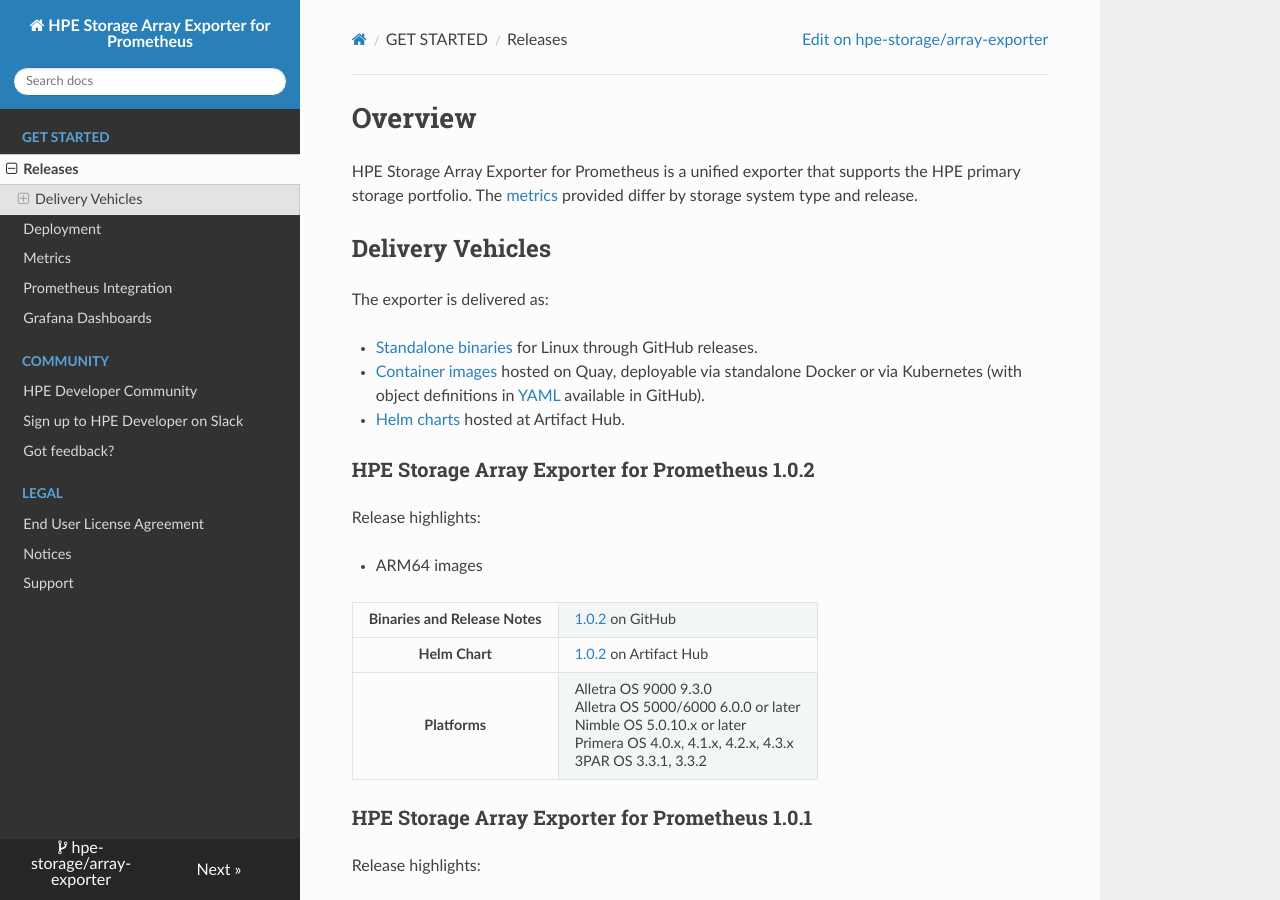
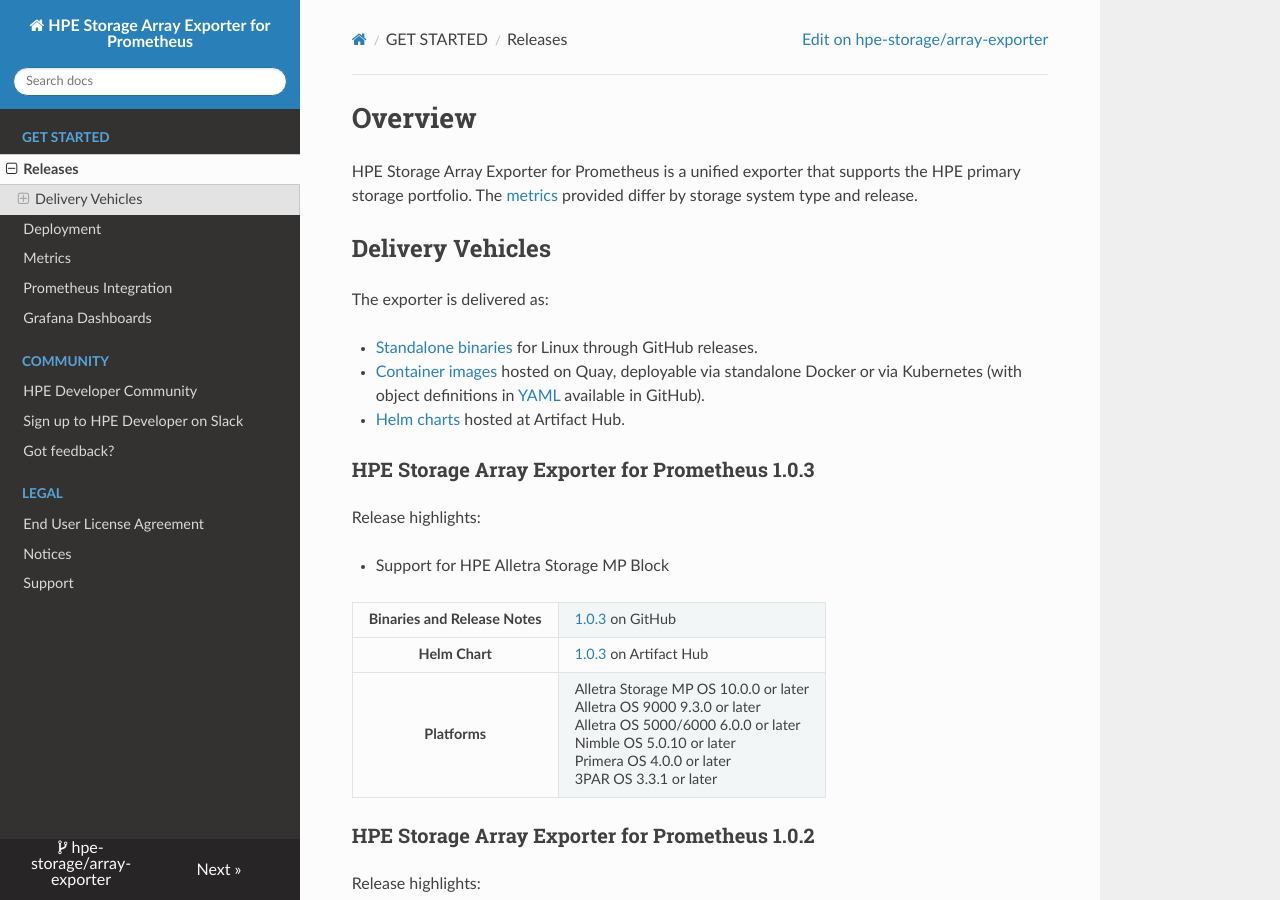
Before and after one commit to hpe-storage/array-exporter, an MkDocs documentation site: the page built from docs/releases/index.md, in a window 1280 px wide and 900 px high. Built offline with MkDocs 1.6.1, drawn with Linux system fonts in a browser that asks for light colours; nearby versions of some CDN libraries.

Commit message:
v1.0.3
Signed-off-by: Michael Mattsson <michael.mattsson@gmail.com>

```diff
--- a/docs/releases/index.md
+++ b/docs/releases/index.md
@@ -9,6 +9,38 @@
 - [Standalone binaries](https://github.com/hpe-storage/array-exporter/releases) for Linux through GitHub releases.
 - [Container images](https://quay.io/repository/hpestorage/array-exporter) hosted on Quay, deployable via standalone Docker or via Kubernetes (with object definitions in [YAML](https://github.com/hpe-storage/co-deployments/tree/master/yaml/array-exporter) available in GitHub).
 - [Helm charts](https://artifacthub.io/packages/helm/hpe-storage/hpe-array-exporter/) hosted at Artifact Hub.
+
+### HPE Storage Array Exporter for Prometheus 1.0.3
+
+Release highlights:
+
+- Support for HPE Alletra Storage MP Block
+
+<table>
+ <tr>
+   <th>Binaries and Release Notes</th>
+   <td>
+    <a href="https://github.com/hpe-storage/array-exporter/releases/tag/v1.0.3">1.0.3</a> on GitHub
+   </td>
+ </tr>
+ <tr>
+   <th>Helm Chart</th>
+   <td>
+    <a href="https://artifacthub.io/packages/helm/hpe-storage/hpe-array-exporter/1.0.3">1.0.3</a> on Artifact Hub
+   </td>
+ </tr>
+ <tr>
+   <th>Platforms</th>
+   <td>
+     Alletra Storage MP OS 10.0.0 or later<br />
+     Alletra OS 9000 9.3.0 or later<br />
+     Alletra OS 5000/6000 6.0.0 or later<br />
+     Nimble OS 5.0.10 or later<br />
+     Primera OS 4.0.0 or later<br />
+     3PAR OS 3.3.1 or later
+   </td>
+ </tr>
+</table>
 
 ### HPE Storage Array Exporter for Prometheus 1.0.2
 
--- a/mkdocs.yml
+++ b/mkdocs.yml
@@ -33,7 +33,7 @@
     - 'Grafana Dashboards': grafana/index.md
   - COMMUNITY:
     - 'HPE Developer Community': 'https://developer.hpe.com'
-    - 'Sign up to HPE Developer on Slack': 'https://slack.hpedev.io'
+    - 'Sign up to HPE Developer on Slack': 'https://developer.hpe.com/slack-signup/'
     - 'Got feedback?': 'https://github.com/hpe-storage/array-exporter/issues/new?title=I have some feedback on the Array Exporter'
   - LEGAL:
     - 'End User License Agreement': 'legal/eula/index.md'
```
Also changed, not shown: docs/deployment/index.md (+3 -3 lines), docs/index.md (+1 -0 lines), docs/legal/notices/index.md (+1 -1 lines).
